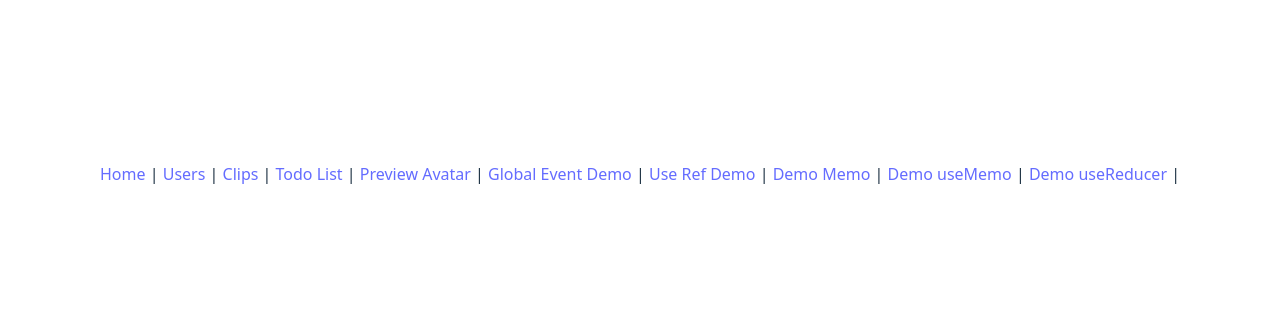
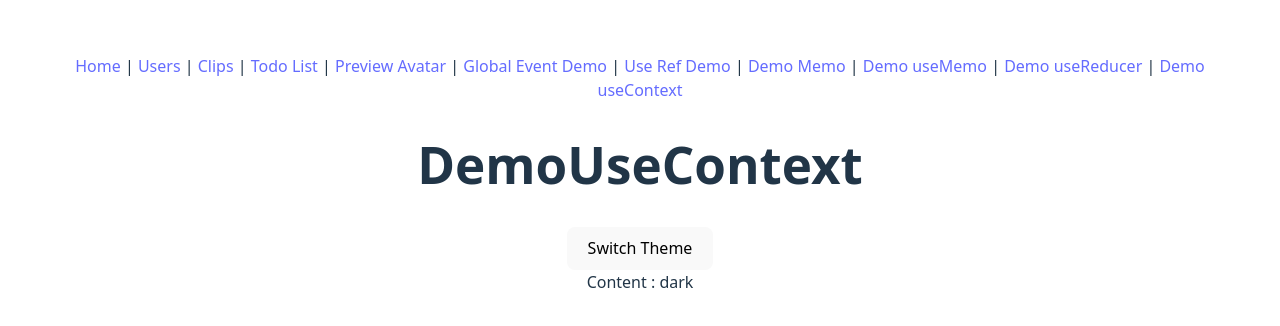
Before and after one commit to nguyenlinhnttu/learn-react, a React (Vite) app: page /demo-use-context in a window 1280 px wide. Shown: the part 226-552 px from the top of the page. Built offline with nearby package versions, Linux system fonts and the light colour scheme.

Commit message:
feat: demo useContext share data component

```diff
--- a/src/App.tsx
+++ b/src/App.tsx
@@ -11,7 +11,7 @@ import DemoUseRef from "./component/DemoUseRef";
 import DemoMemoWrapper from "./component/DemoMemoWraper";
 import DemoUseMemo from "./component/DemoUseMemo";
 import DemoUseReducer from "./component/DemoUseReducer";
-
+import DemoUseContext from "./component/DemoUseContext";
 function App() {
   return (
     <>
@@ -26,6 +26,7 @@ function App() {
         <Link to="/demo-memo">Demo Memo</Link> |{" "}
         <Link to="/use-memo">Demo useMemo</Link> |{" "}
         <Link to="/use-reducer">Demo useReducer</Link> |{" "}
+        <Link to="/demo-use-context">Demo useContext</Link>
       </nav>
 
       <Routes>
@@ -40,6 +41,7 @@ function App() {
         <Route path="/demo-memo" element={<DemoMemoWrapper />} />
         <Route path="/use-memo" element={<DemoUseMemo />} />
         <Route path="/use-reducer" element={<DemoUseReducer />} />
+        <Route path="/demo-use-context" element={<DemoUseContext />} />
       </Routes>
     </>
   );
--- /dev/null
+++ b/src/component/DemoUseContext.tsx
@@ -0,0 +1,30 @@
+import { useContext } from 'react';
+import {AppContext, AppProvider} from './useContext/AppContext';
+
+function DemoUseContext() {
+    return (
+        <AppProvider>
+            <div>
+                <h1>DemoUseContext</h1>
+                <ConsumerButton />
+                <Content />
+            </div>
+        </AppProvider>
+    )
+}
+
+function ConsumerButton() {
+    const appContext = useContext(AppContext);
+
+    return (
+        <button onClick={appContext.toggleTheme}>Switch Theme</button>
+    );
+}
+
+function Content() {
+    const appContext = useContext(AppContext);
+
+    return <div>Content : {appContext.theme}</div>;
+}
+
+export default DemoUseContext;
--- /dev/null
+++ b/src/component/useContext/AppContext.tsx
@@ -0,0 +1,22 @@
+import { createContext, useState } from 'react';
+
+const AppContext = createContext({ theme: 'dark', toggleTheme: () => { } });
+
+function AppProvider({ children }) {
+    const [theme, setTheme] = useState('dark');
+
+    const toggleTheme = () => {
+        console.log('Toggling theme... ' + theme);
+        setTheme((prevTheme) => (prevTheme === 'light' ? 'dark' : 'light'));
+    }
+
+    // Truyên nhiều tham số vao đây đe share cho các component con
+    const sharedData = { theme: theme, toggleTheme: toggleTheme };
+
+    return (
+        <AppContext.Provider value={sharedData}>
+            {children}
+        </AppContext.Provider>
+    );
+}
+export { AppContext, AppProvider };
```
